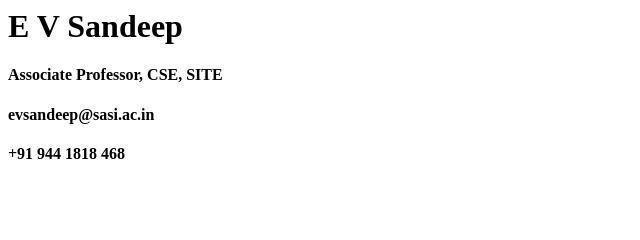
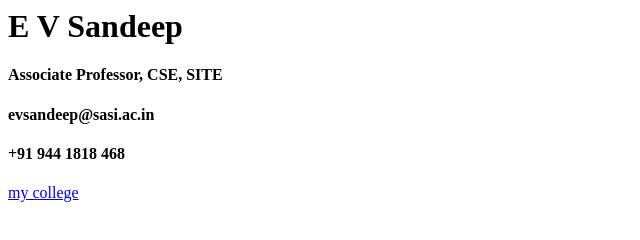
Before and after one commit to evsandeep/evsandeep.github.io, a plain HTML site: page index.html in a window 1280 px wide. Shown: the full height of the page, 0-640 px from the left. Drawn offline with Linux system fonts and the light colour scheme.

Commit message:
Update college in index.html

```diff
--- a/index.html
+++ b/index.html
@@ -1,11 +1,12 @@
 <html>
   <head>
-    <title> My page</title>
+    <title> my contact details </title>
   </head>
   <body>
     <h1> E V Sandeep </h1>
     <h4> Associate Professor, CSE, SITE </h4>
     <h4> evsandeep@sasi.ac.in </h4>
     <h4> +91 944 1818 468</h4>
+    <a href='https://sasi.ac.in'> my college </a>
   </body>
 </html>
```
